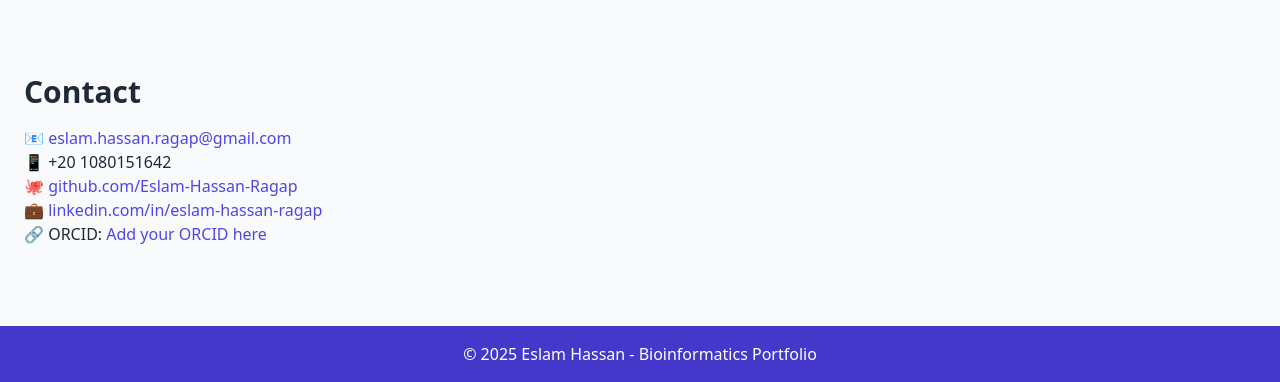
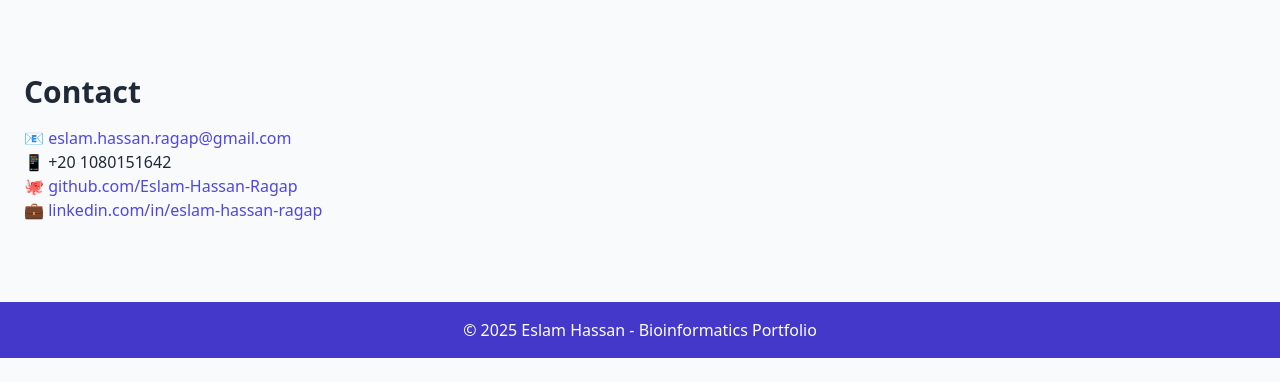
Before and after one commit to Eslam-Hassan-Ragap/Eslam-Hassan-Ragap.github.io, a plain HTML site: page index.html in a window 1280 px wide. Shown: the part 1718-2100 px from the top of the page. After the commit the page ends 2076 px from the top, so only its background shows below. Drawn offline with nearby package versions, Linux system fonts and the light colour scheme.

Commit message:
Update index.html

```diff
--- a/index.html
+++ b/index.html
@@ -100,7 +100,6 @@
       <li>📱 +20 1080151642</li>
       <li>🐙 <a href="https://github.com/Eslam-Hassan-Ragap" target="_blank" class="text-indigo-600 dark:text-indigo-400">github.com/Eslam-Hassan-Ragap</a></li>
       <li>💼 <a href="https://linkedin.com/in/eslam-hassan-ragap" target="_blank" class="text-indigo-600 dark:text-indigo-400">linkedin.com/in/eslam-hassan-ragap</a></li>
-      <li>🔗 ORCID: <a href="#" target="_blank" class="text-indigo-600 dark:text-indigo-400">Add your ORCID here</a></li>
     </ul>
   </section>
 
```
